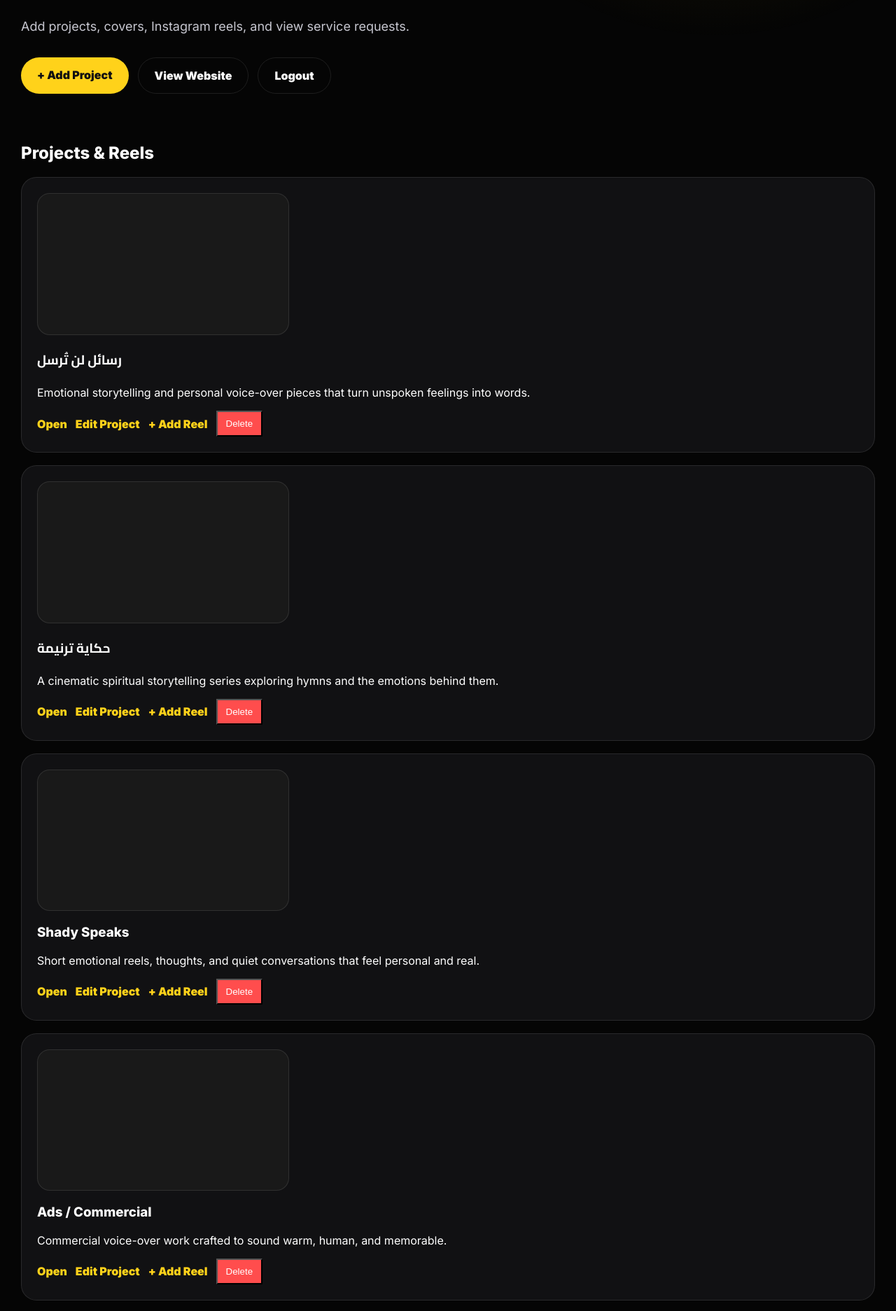
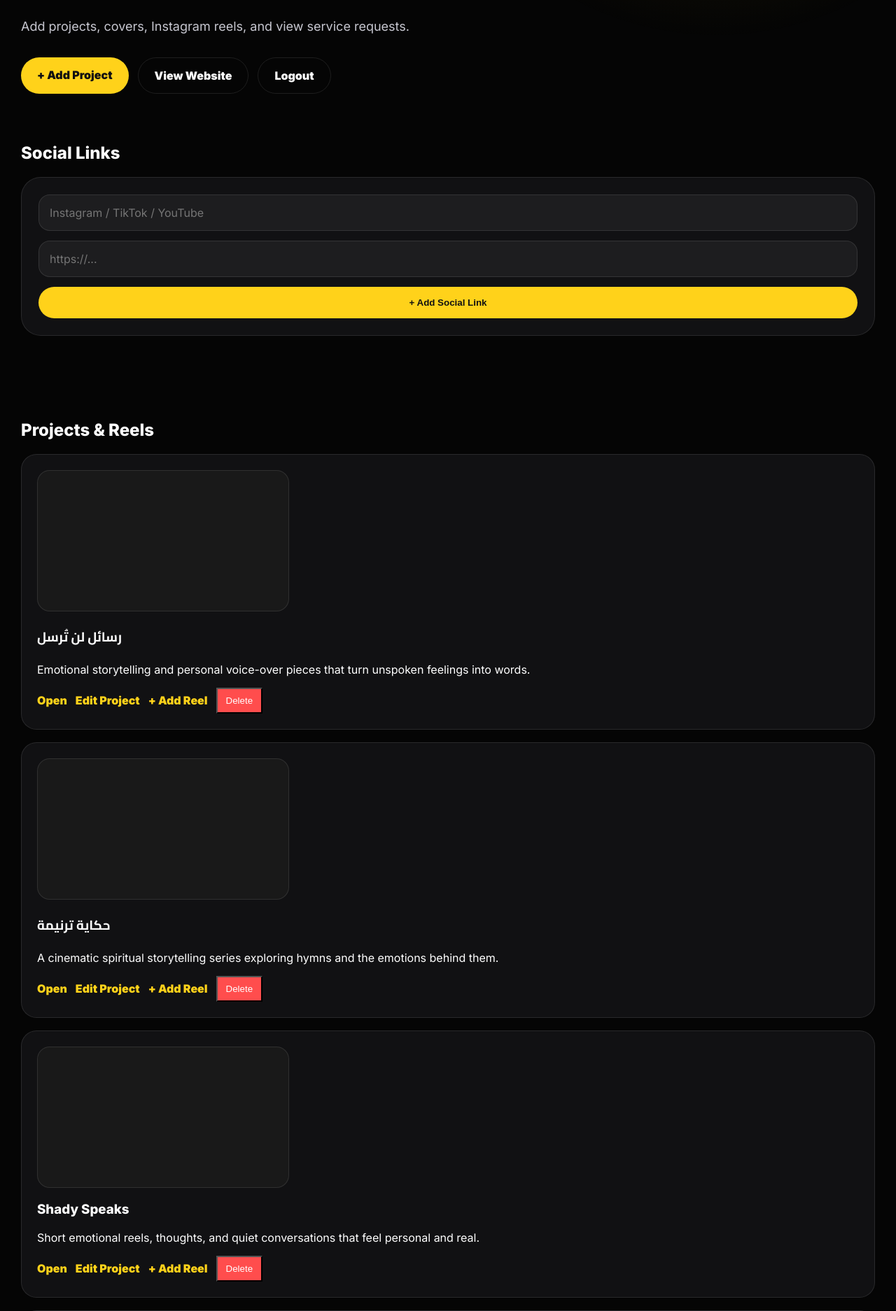
Before and after one commit to shadyalber39-ux/shady-speaks, a Flask app: page /admin in a window 1280 px wide. Shown: the part 449-2323 px from the top of the page at 70% size. Run offline with Flask 3, Linux system fonts and the light colour scheme; the visitor is signed in with stand-in values (Sample User, id 1); data comes from the database, SQL or seed files in the repository; data that the repository does not hold is empty.

Commit message:
add social links section

```diff
--- a/templates/admin.html
+++ b/templates/admin.html
@@ -10,6 +10,27 @@
     <a class="btn outline" href="{{ url_for('logout') }}">Logout</a>
 </div>
 
+
+    <section class="admin-section">
+  <h2>Social Links</h2>
+
+  <form class="admin-form" method="POST" action="{{ url_for('add_social_link') }}">
+    <input name="platform" placeholder="Instagram / TikTok / YouTube" required>
+    <input name="url" placeholder="https://..." required>
+    <button type="submit">+ Add Social Link</button>
+  </form>
+
+  {% for link in social_links %}
+  <div class="admin-card">
+    <h3>{{ link.platform }}</h3>
+    <p>{{ link.url }}</p>
+
+    <form method="POST" action="{{ url_for('delete_social_link', link_id=link.id) }}">
+      <button class="danger" type="submit">Delete</button>
+    </form>
+  </div>
+  {% endfor %}
+</section>
 <section class="admin-section">
 <h2>Projects & Reels</h2>
 {% for project in projects %}
```
